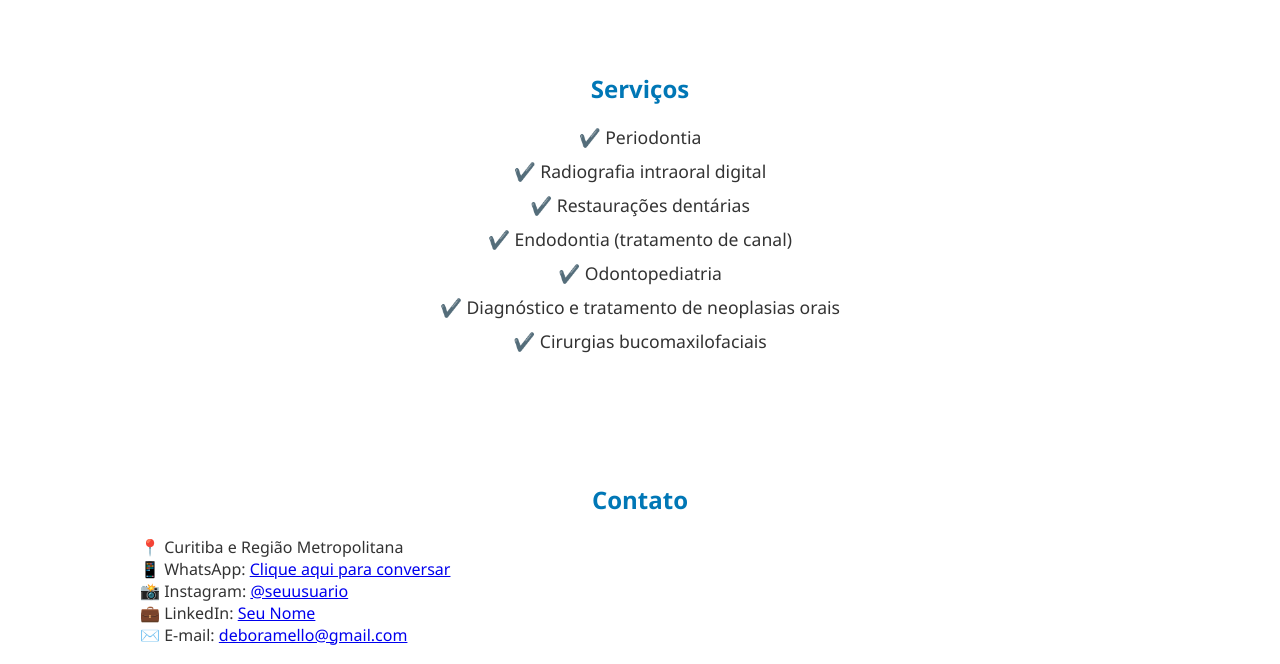
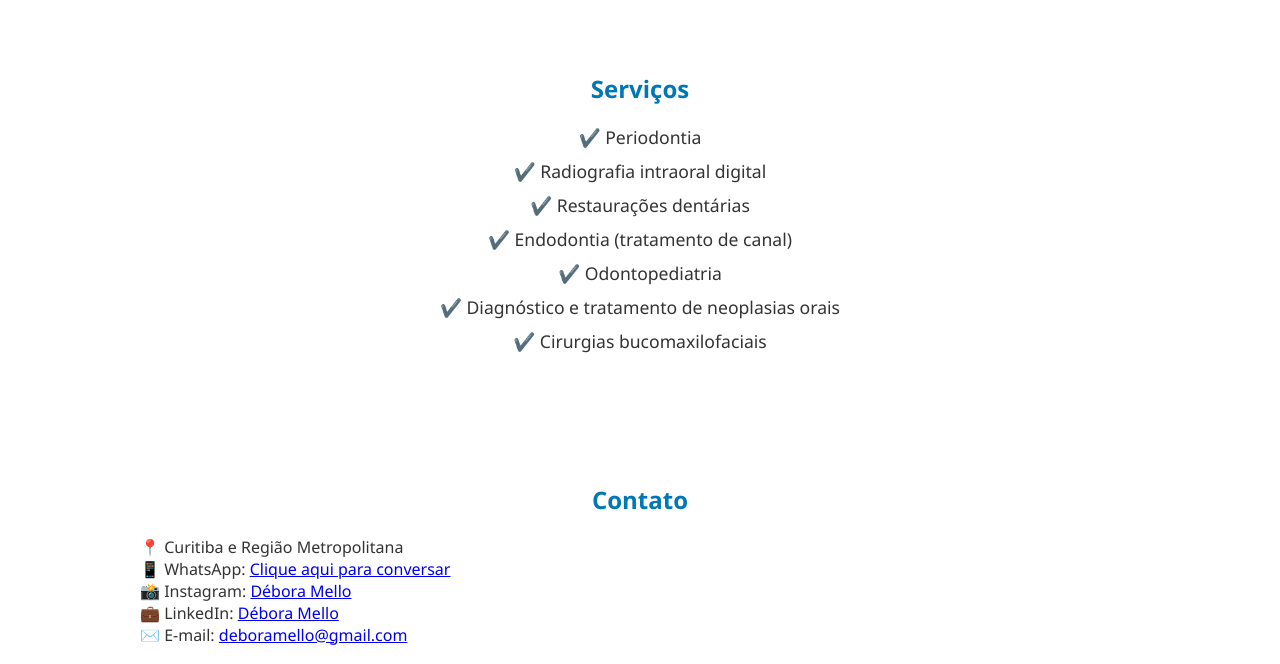
Before and after one commit to Devolprodrigov/veterinaria, a plain HTML site: page index.html in a window 1280 px wide. Shown: the part 704-1368 px from the top of the page. Drawn offline with Linux system fonts and the light colour scheme; files whose address does not match are found by name.

Commit message:
index.html

```diff
--- a/index.html
+++ b/index.html
@@ -55,8 +55,8 @@
             <h2>Contato</h2>
             <p>📍 Curitiba e Região Metropolitana</p>
             <p>📱 WhatsApp: <a href="https://wa.me/5541996440031" target="_blank">Clique aqui para conversar</a></p>
-            <p>📸 Instagram: <a href="https://instagram.com/deboraraldi" target="_blank">@seuusuario</a></p>
-            <p>💼 LinkedIn: <a href="https://linkedin.com/in/seunome" target="_blank">Seu Nome</a></p>
+            <p>📸 Instagram: <a href="https://instagram.com/deboraraldi" target="_blank">Débora Mello</a></p>
+            <p>💼 LinkedIn: <a href="https://linkedin.com/in/seunome" target="_blank">Débora Mello</a></p>
             <p>✉️ E-mail: <a href="mailto:seunome@email.com">deboramello@gmail.com</a></p>
             <img src="img/qrcode.png" alt="QR Code para Contato" class="qrcode">
         </div>
```
